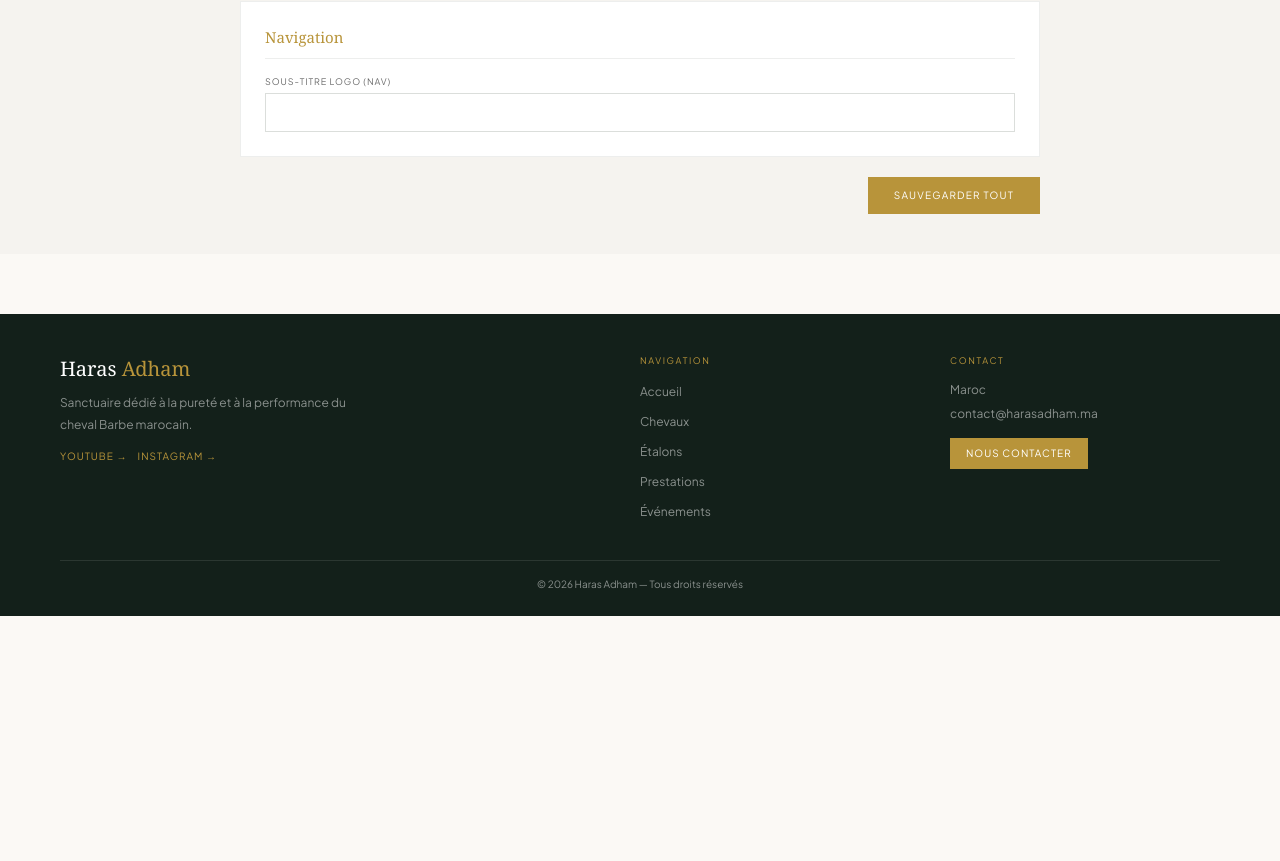
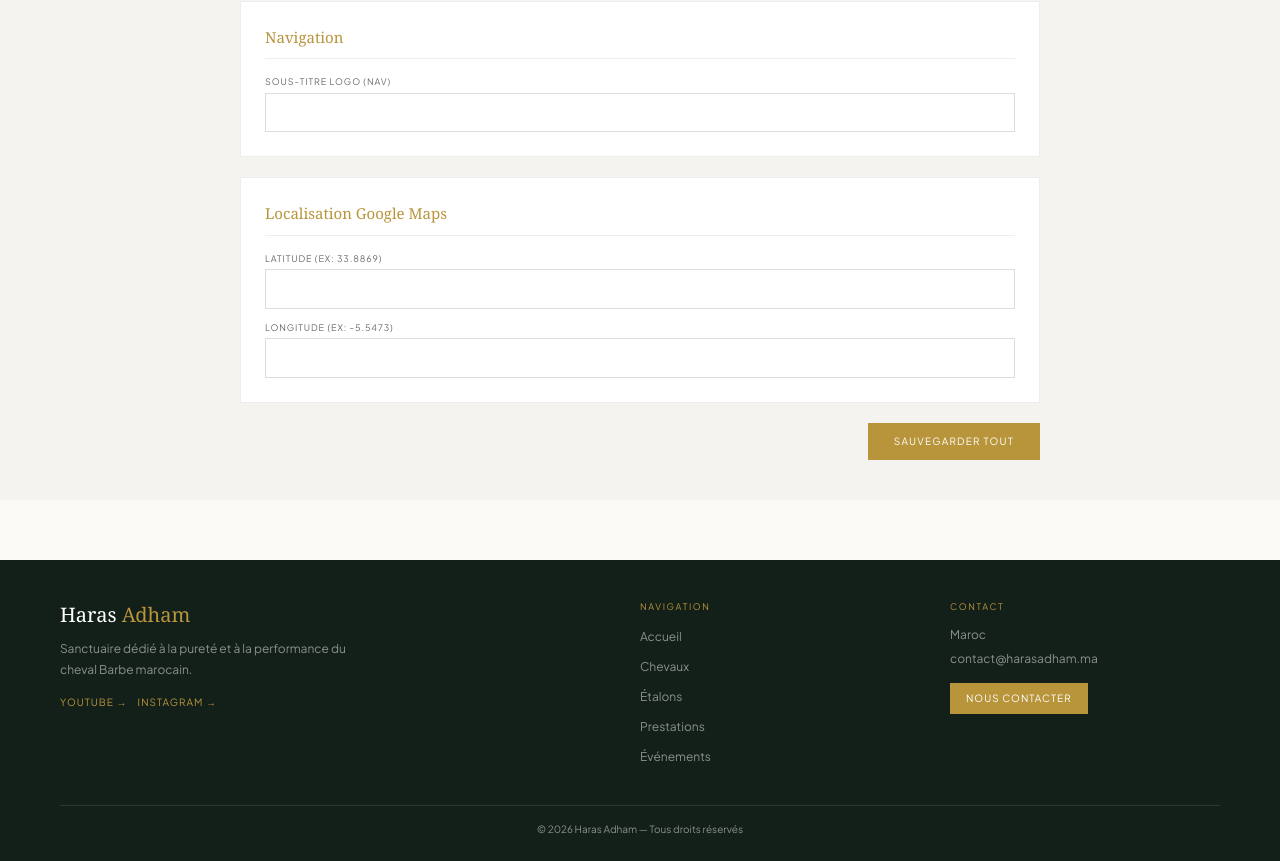
Before and after one commit to safiaala/haras-adham, a Next.js app: page /admin/pages in a window 1280 px wide. Shown: the part 2103-2964 px from the top of the page. Before the commit the page ends 2719 px from the top, so only its background shows below. Built offline with nearby package versions, Linux system fonts and the light colour scheme; no server answers; the database is empty.

Commit message:
Contact: coordonnées GPS lat/lng dans admin, lien Google Maps précis

```diff
--- a/src/app/admin/pages/page.tsx
+++ b/src/app/admin/pages/page.tsx
@@ -50,6 +50,13 @@
     titre: 'Navigation',
     champs: [
       { cle:'navsub', label:'Sous-titre logo (nav)', type:'text' },
+    ]
+  },
+  {
+    titre: 'Localisation Google Maps',
+    champs: [
+      { cle:'lat', label:'Latitude (ex: 33.8869)', type:'text' },
+      { cle:'lng', label:'Longitude (ex: -5.5473)', type:'text' },
     ]
   },
 ]
--- a/src/app/contact/page.tsx
+++ b/src/app/contact/page.tsx
@@ -69,7 +69,10 @@
                   <div>
                     <div style={{ fontSize:9, letterSpacing:'.14em', textTransform:'uppercase', color:'rgba(255,255,255,.38)', marginBottom:2 }}>{t(locale,c.key)}</div>
                     {c.icon === 'location_on' ? (
-                      <a href={`https://www.google.com/maps/search/?api=1&query=${encodeURIComponent(c.val)}`} target="_blank" rel="noreferrer"
+                      <a href={cfg.lat && cfg.lng
+                          ? `https://www.google.com/maps?q=${cfg.lat},${cfg.lng}`
+                          : `https://www.google.com/maps/search/?api=1&query=${encodeURIComponent(c.val)}`}
+                        target="_blank" rel="noreferrer"
                         style={{ color:'rgba(255,255,255,.78)', fontSize:12, textDecoration:'none', display:'flex', alignItems:'center', gap:6 }}>
                         {c.val}
                         <span style={{ fontFamily:'Material Symbols Outlined', fontSize:14, color:'#B8943A' }}>open_in_new</span>
```
